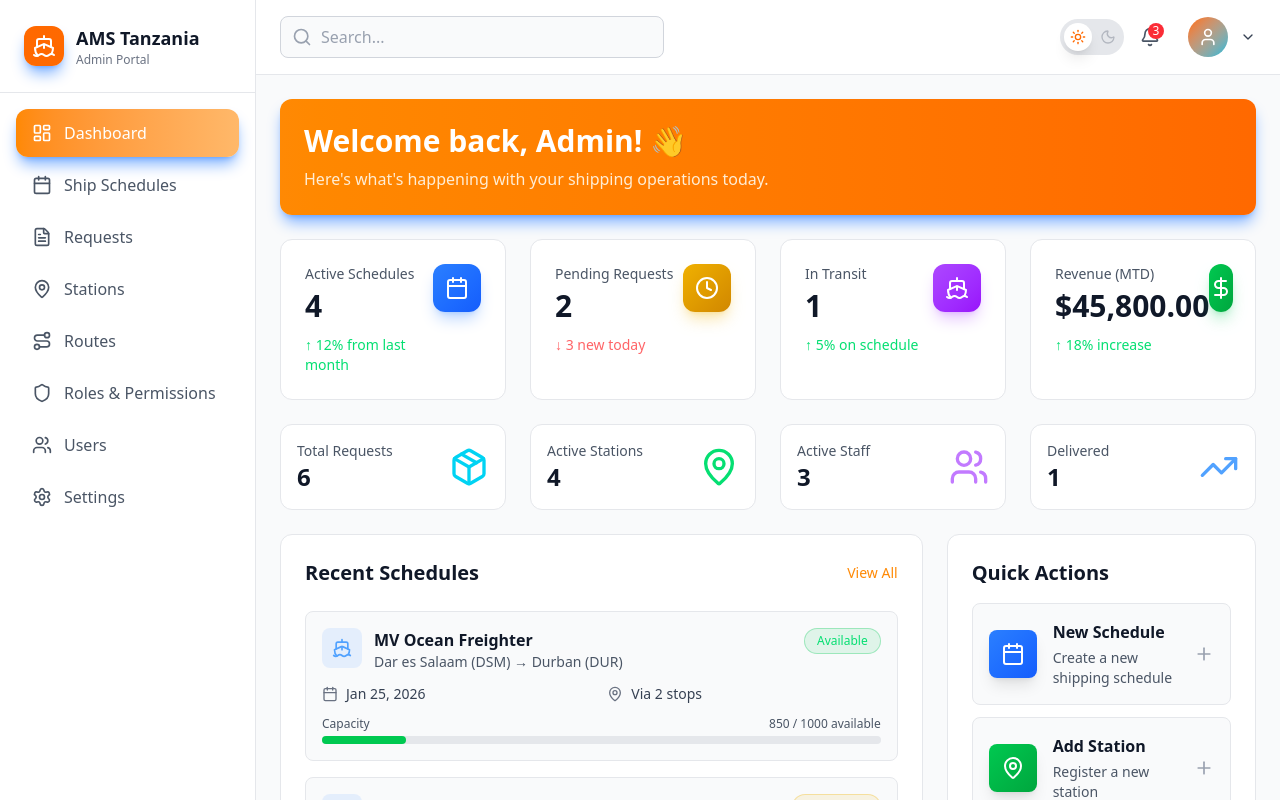
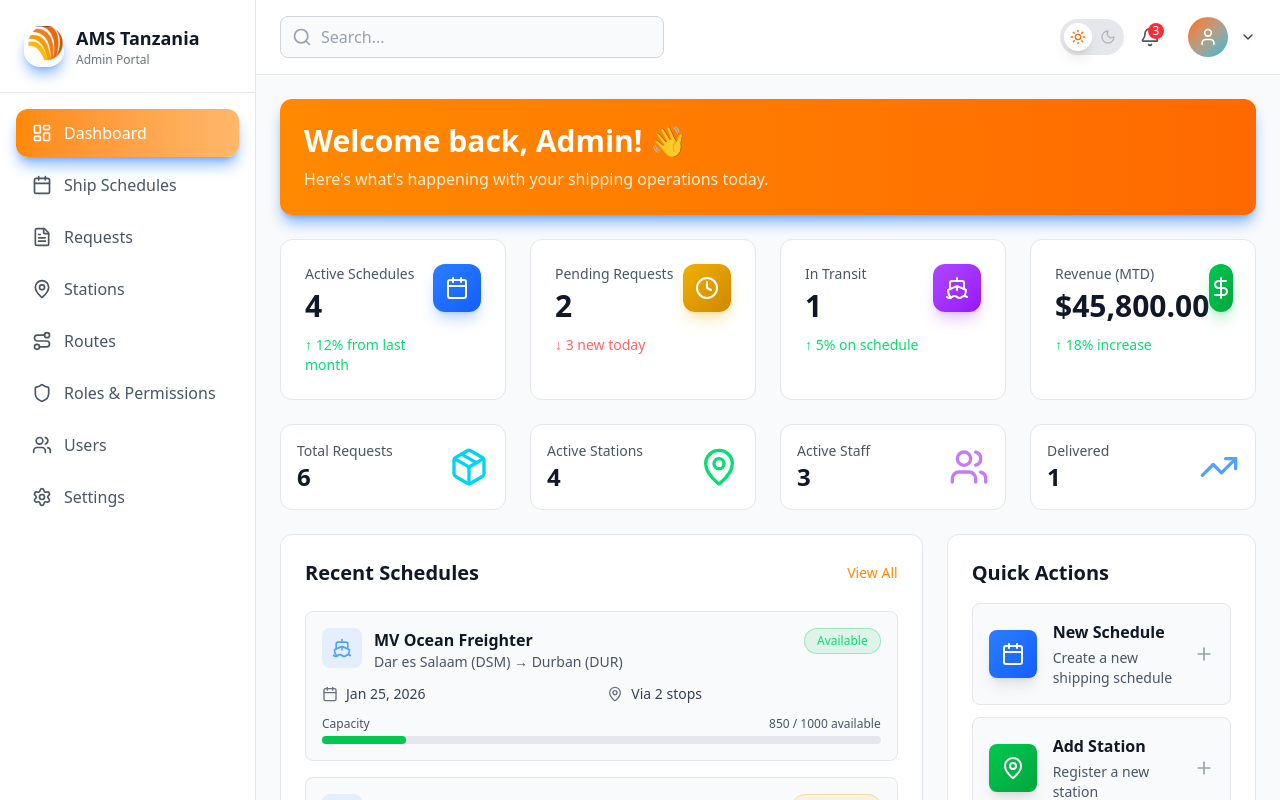
Before and after one commit to ams-tanzania/admin-portal, a React (Vite) app: page /dashboard in a window 1280 px wide. Shown: the top 800 px of the page. Built offline with nearby package versions, Linux system fonts and the light colour scheme.

Commit message:
Added logo

```diff
--- a/index.html
+++ b/index.html
@@ -1,13 +1,16 @@
 <!doctype html>
 <html lang="en">
+
 <head>
   <meta charset="UTF-8" />
-    <link rel="icon" type="image/svg+xml" href="/vite.svg" />
+  <link rel="icon" type="image/svg+xml" href="/logo.png" />
   <meta name="viewport" content="width=device-width, initial-scale=1.0" />
   <title>admin-portal</title>
 </head>
+
 <body>
   <div id="root"></div>
   <script type="module" src="/src/main.tsx"></script>
 </body>
+
 </html>
--- a/src/pages/auths/login.tsx
+++ b/src/pages/auths/login.tsx
@@ -133,8 +133,8 @@ const Login = () => {
         <div className="relative bg-slate-900/95 backdrop-blur-xl rounded-2xl shadow-2xl border border-slate-700/50 p-8">
           {/* Logo & Header */}
           <div className="text-center mb-8">
-            <div className="inline-flex items-center justify-center w-16 h-16 bg-linear-to-br from-orange-500 to-orange-600 rounded-2xl mb-4 shadow-lg shadow-orange-500/50">
-              <Ship className="w-8 h-8 text-white" />
+            <div className="inline-flex items-center justify-center w-16 h-16 bg-linear-to-br from-white to-white rounded-2xl mb-4 shadow-lg shadow-white/50">
+              <img src="/logo.png" className="rounded-2xl" alt="Logo" />
             </div>
             <h1 className="text-3xl font-bold text-white mb-2">Welcome Back</h1>
             <p className="text-slate-300">Sign in to your admin account</p>
--- a/src/pages/layout-components/sidebar.tsx
+++ b/src/pages/layout-components/sidebar.tsx
@@ -68,8 +68,8 @@ const Sidebar: React.FC<SidebarProps> = ({
           }`}
         >
           <div className="flex items-center space-x-3">
-            <div className="w-10 h-10 bg-linear-to-br from-orange-500 to-orange-500 rounded-xl flex items-center justify-center shadow-lg shadow-blue-500/60">
-              <Ship className="w-6 h-6 text-white" />
+            <div className="w-10 h-10 bg-linear-to-br from-white to-white rounded-2xl flex items-center justify-center shadow-lg shadow-blue-500/60">
+              <img src="/logo.png" className="rounded-2xl" alt="Logo" />
             </div>
             <div>
               <h2
@@ -113,7 +113,7 @@ const Sidebar: React.FC<SidebarProps> = ({
                 onClick={() => onClose()}
                 className={`flex items-center space-x-3 px-4 py-3 rounded-xl transition-all ${
                   active
-                    ? "bg-gradient-to-r from-orange-400 to-orange-300 text-white shadow-lg shadow-blue-500/60"
+                    ? "bg-linear-to-r from-orange-400 to-orange-300 text-white shadow-lg shadow-blue-500/60"
                     : isDarkTheme
                       ? "text-slate-400 hover:text-white hover:bg-slate-800"
                       : "text-gray-600 hover:text-gray-900 hover:bg-gray-100"
```
Also changed, not shown: public/logo.png (added). Lines whose indentation alone changed are shown as unchanged.
